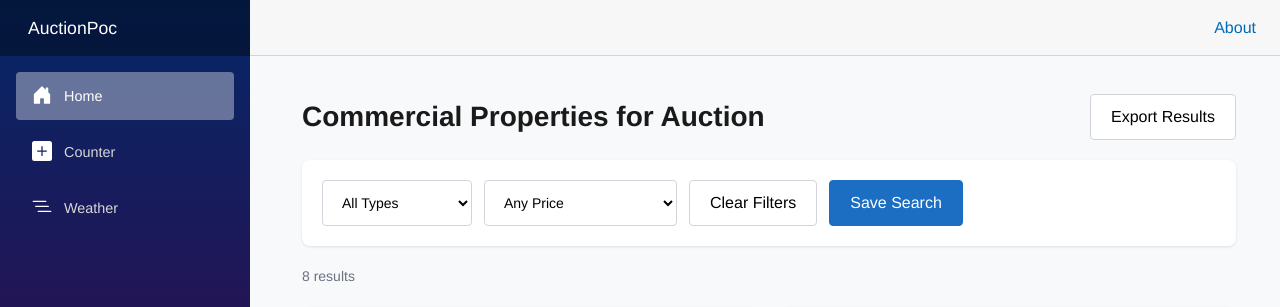
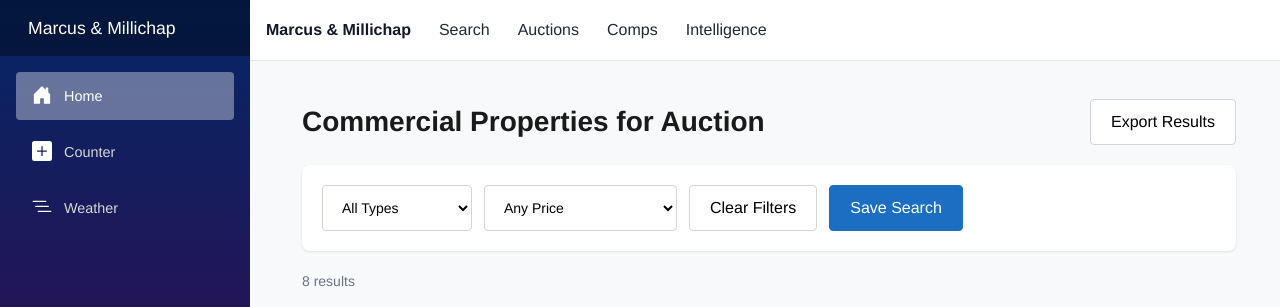
Before and after one commit to frankendoodle/auction-poc, an ASP.NET Core app: page / in a window 1280 px wide. Shown: the top 307 px of the page. Run offline with ASP.NET Core 8, Linux system fonts and the light colour scheme; style sheets or scripts are compiled from the project's sources; some libraries are stand-ins or nearby versions.

Commit message:
feat(nav): add top nav with Auctions dropdown; add Comps/Intelligence; update branding to Marcus & Millichap
Co-Authored-By: frank.goulart@marcusmillichap.com <fggoulart@yahoo.com>

```diff
--- a/Components/Layout/MainLayout.razor
+++ b/Components/Layout/MainLayout.razor
@@ -6,10 +6,7 @@
     </div>
 
     <main>
-        <div class="top-row px-4">
-            <a href="https://learn.microsoft.com/aspnet/core/" target="_blank">About</a>
-        </div>
-
+        <TopNav />
         <article class="content px-4">
             @Body
         </article>
--- a/Components/Layout/NavMenu.razor
+++ b/Components/Layout/NavMenu.razor
@@ -1,6 +1,6 @@
 <div class="top-row ps-3 navbar navbar-dark">
     <div class="container-fluid">
-        <a class="navbar-brand" href="">AuctionPoc</a>
+        <a class="navbar-brand" href="">Marcus &amp; Millichap</a>
     </div>
 </div>
 
--- /dev/null
+++ b/Components/Layout/TopNav.razor
@@ -0,0 +1,34 @@
+<header class="mm-header">
+    <div class="mm-header__container">
+        <a class="mm-header__brand" href="/">Marcus &amp; Millichap</a>
+        <nav class="mm-header__nav" aria-label="Primary">
+            <ul class="mm-nav">
+                <li class="mm-nav__item">
+                    <a href="/search" class="mm-nav__link">Search</a>
+                </li>
+                <li class="mm-nav__item mm-nav__item--has-dropdown" aria-haspopup="true">
+                    <button class="mm-nav__link mm-nav__toggle" aria-expanded="false" type="button">Auctions</button>
+                    <div class="mm-dropdown" role="menu" aria-label="Auctions">
+                        <div class="mm-dropdown__col">
+                            <div class="mm-dropdown__title">Search</div>
+                            <a class="mm-dropdown__link" href="/auctions/all" role="menuitem">All Auctions</a>
+                            <a class="mm-dropdown__link" href="/auctions/ending-soonest" role="menuitem">Ending Soonest</a>
+                        </div>
+                        <div class="mm-dropdown__col">
+                            <div class="mm-dropdown__title">Products</div>
+                            <a class="mm-dropdown__link" href="/auction-platform" role="menuitem">Auction Platform</a>
+                            <a class="mm-dropdown__link" href="/auction-buy" role="menuitem">Buy With Marcus &amp; Millichap Auction</a>
+                            <a class="mm-dropdown__link" href="/auction-sell" role="menuitem">Sell With Marcus &amp; Millichap Auction</a>
+                        </div>
+                    </div>
+                </li>
+                <li class="mm-nav__item">
+                    <a href="/comps" class="mm-nav__link">Comps</a>
+                </li>
+                <li class="mm-nav__item">
+                    <a href="/intelligence" class="mm-nav__link">Intelligence</a>
+                </li>
+            </ul>
+        </nav>
+    </div>
+</header>
--- /dev/null
+++ b/Components/Layout/TopNav.razor.css
@@ -0,0 +1,18 @@
+.mm-header { background: #fff; border-bottom: 1px solid #e5e7eb; }
+.mm-header__container { max-width: 1200px; margin: 0 auto; padding: 10px 16px; display: flex; align-items: center; gap: 24px; }
+.mm-header__brand { font-weight: 600; color: #111827; text-decoration: none; white-space: nowrap; }
+.mm-header__brand:hover { color: #0b4d86; }
+.mm-header__nav { flex: 1; }
+.mm-nav { margin: 0; padding: 0; list-style: none; display: flex; gap: 20px; align-items: center; }
+.mm-nav__link, .mm-nav__toggle { cursor: pointer; color: #1f2937; text-decoration: none; background: transparent; border: 0; padding: 8px 4px; font: inherit; }
+.mm-nav__link:hover, .mm-nav__toggle:hover { color: #006bb7; }
+.mm-nav__item { position: relative; }
+.mm-nav__item--has-dropdown:hover .mm-dropdown { opacity: 1; visibility: visible; transform: translateY(0); }
+.mm-dropdown { position: absolute; top: 100%; left: 0; margin-top: 10px; background: #fff; border: 1px solid #e5e7eb; border-radius: 6px; box-shadow: 0 8px 24px rgba(0,0,0,0.12); padding: 16px; display: grid; grid-template-columns: 1fr 1fr; gap: 24px; min-width: 420px; opacity: 0; visibility: hidden; transform: translateY(6px); transition: opacity .15s ease, transform .15s ease, visibility .15s; z-index: 1000; }
+.mm-dropdown__title { font-size: 12px; text-transform: uppercase; color: #6b7280; margin-bottom: 8px; font-weight: 600; }
+.mm-dropdown__link { display: flex; align-items: center; gap: 8px; padding: 6px 8px; border-radius: 4px; color: #1f2937; text-decoration: none; cursor: pointer; }
+.mm-dropdown__link:hover { background: #f3f4f6; color: #111827; }
+@media (max-width: 768px) {
+  .mm-nav { gap: 14px; }
+  .mm-dropdown { left: -8px; min-width: 360px; }
+}
--- /dev/null
+++ b/Components/Pages/AuctionBuy.razor
@@ -0,0 +1,2 @@
+@page "/auction-buy"
+<h3>Buy With Marcus &amp; Millichap Auction</h3>
--- /dev/null
+++ b/Components/Pages/AuctionPlatform.razor
@@ -0,0 +1,2 @@
+@page "/auction-platform"
+<h3>Auction Platform</h3>
--- /dev/null
+++ b/Components/Pages/AuctionSell.razor
@@ -0,0 +1,2 @@
+@page "/auction-sell"
+<h3>Sell With Marcus &amp; Millichap Auction</h3>
--- /dev/null
+++ b/Components/Pages/AuctionsAll.razor
@@ -0,0 +1,2 @@
+@page "/auctions/all"
+<h3>All Auctions</h3>
--- /dev/null
+++ b/Components/Pages/AuctionsEndingSoonest.razor
@@ -0,0 +1,2 @@
+@page "/auctions/ending-soonest"
+<h3>Auctions Ending Soonest</h3>
--- /dev/null
+++ b/Components/Pages/Comps.razor
@@ -0,0 +1,2 @@
+@page "/comps"
+<h3>Comps</h3>
--- /dev/null
+++ b/Components/Pages/Intelligence.razor
@@ -0,0 +1,2 @@
+@page "/intelligence"
+<h3>Intelligence</h3>
--- /dev/null
+++ b/Components/Pages/Search.razor
@@ -0,0 +1,2 @@
+@page "/search"
+<h3>Search</h3>
```
